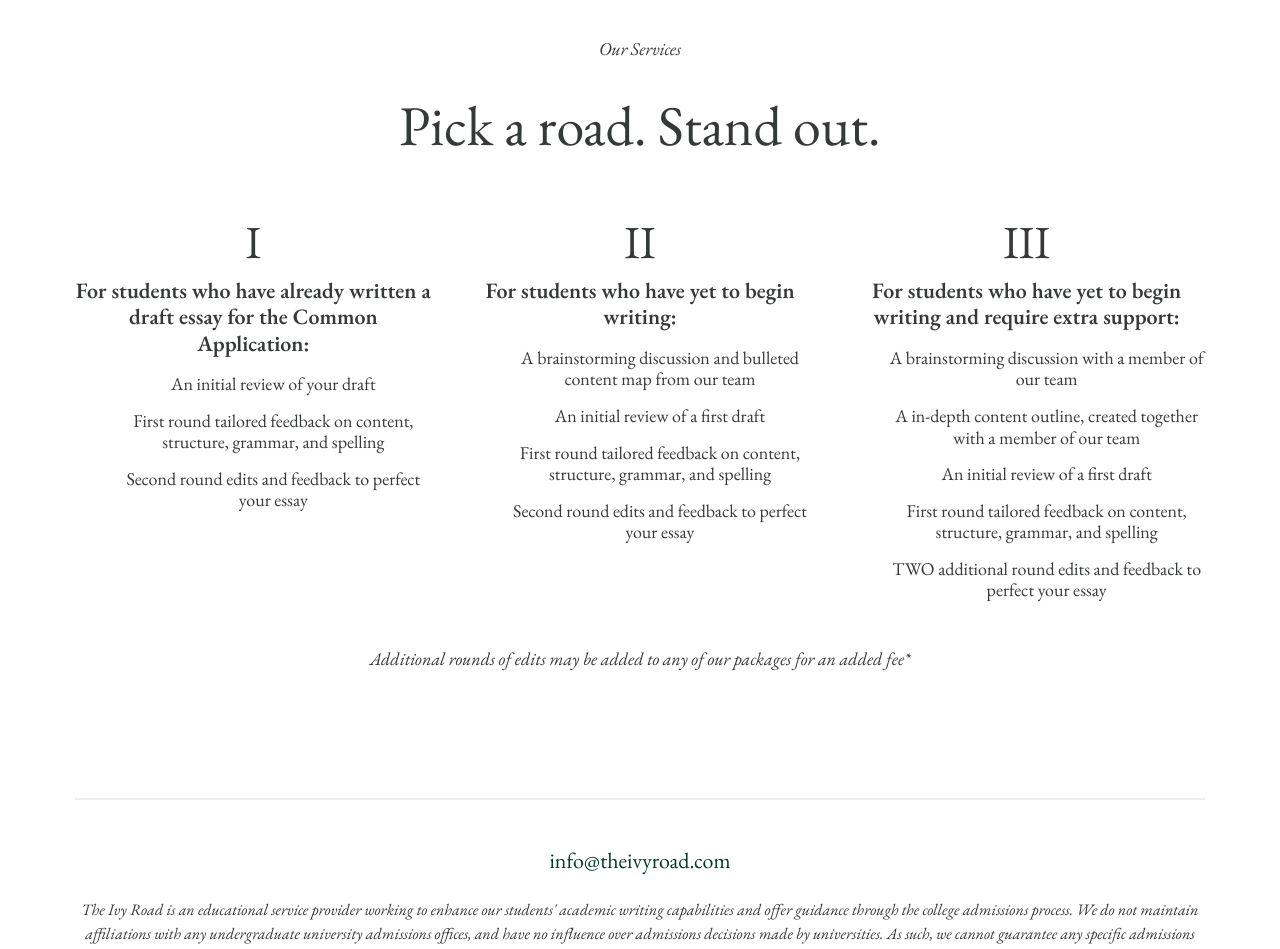
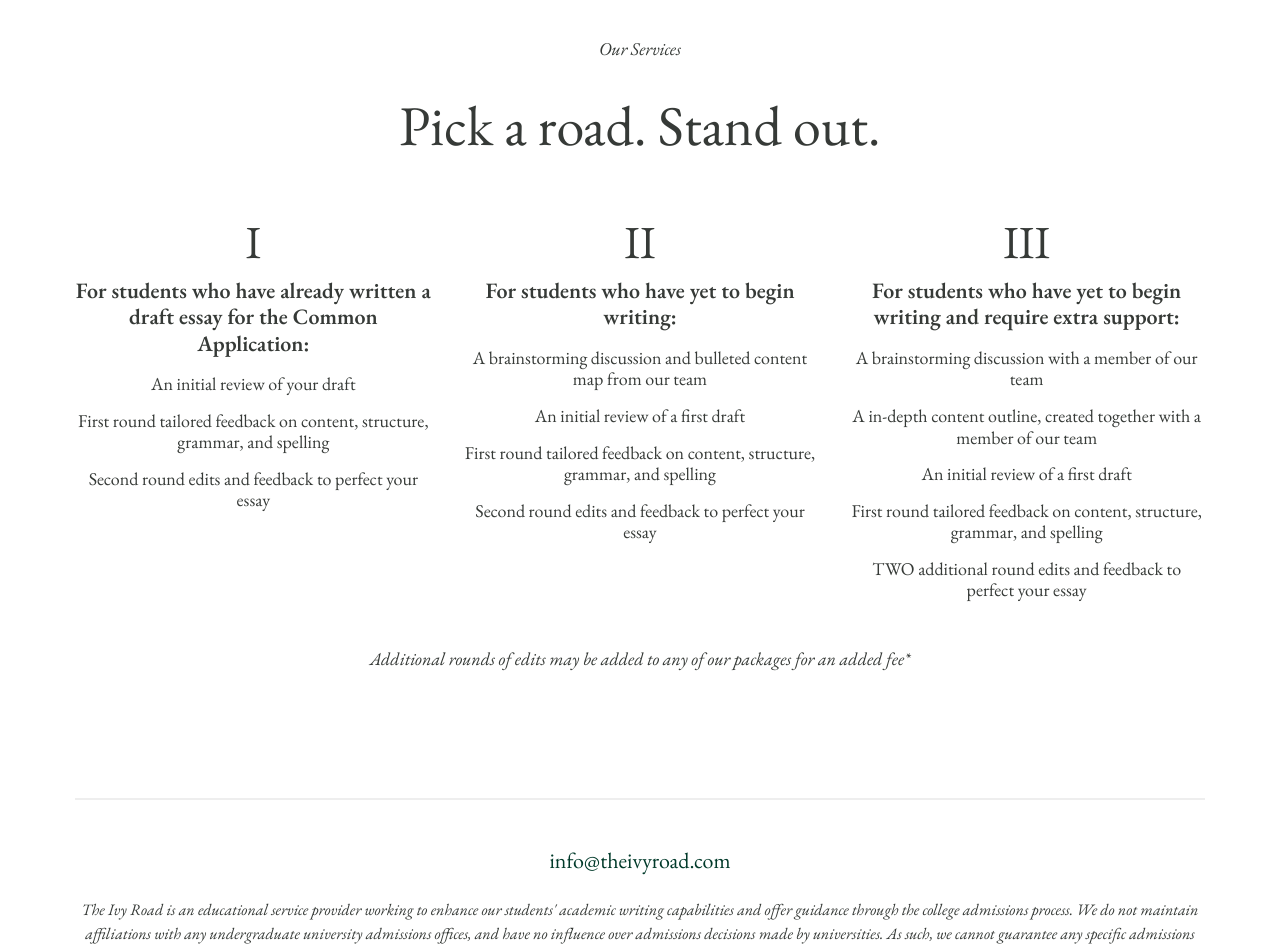
Before and after one commit to tylerhancock/ivy-road, a Jekyll site: the page built from index.html, in a window 1280 px wide. Shown: the part 2569-3518 px from the top of the page. Built offline with Jekyll 4.4.1, drawn with Linux system fonts in a browser that asks for light colours.

Commit message:
center lists

```diff
--- a/css/styles.css
+++ b/css/styles.css
@@ -15,6 +15,11 @@ p, span, li, a {
   -webkit-font-smoothing: antialiased;
      -moz-font-smoothing: antialiased;
        -o-font-smoothing: antialiased;
+}
+
+ul {
+  padding-left: 0;
+  margin-left: 0;
 }
 
 li {
```
Also changed, not shown: 1 other file.
